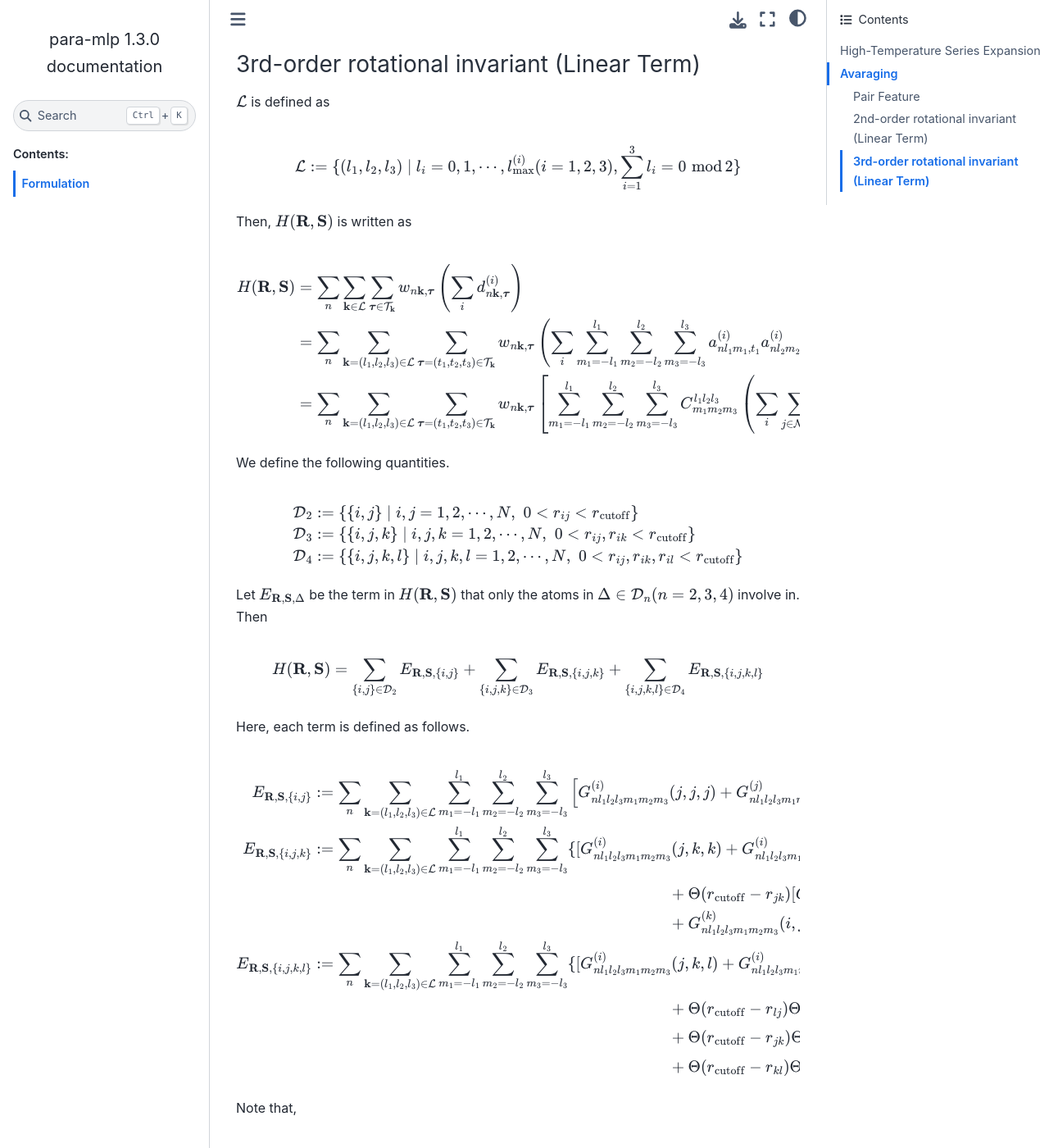
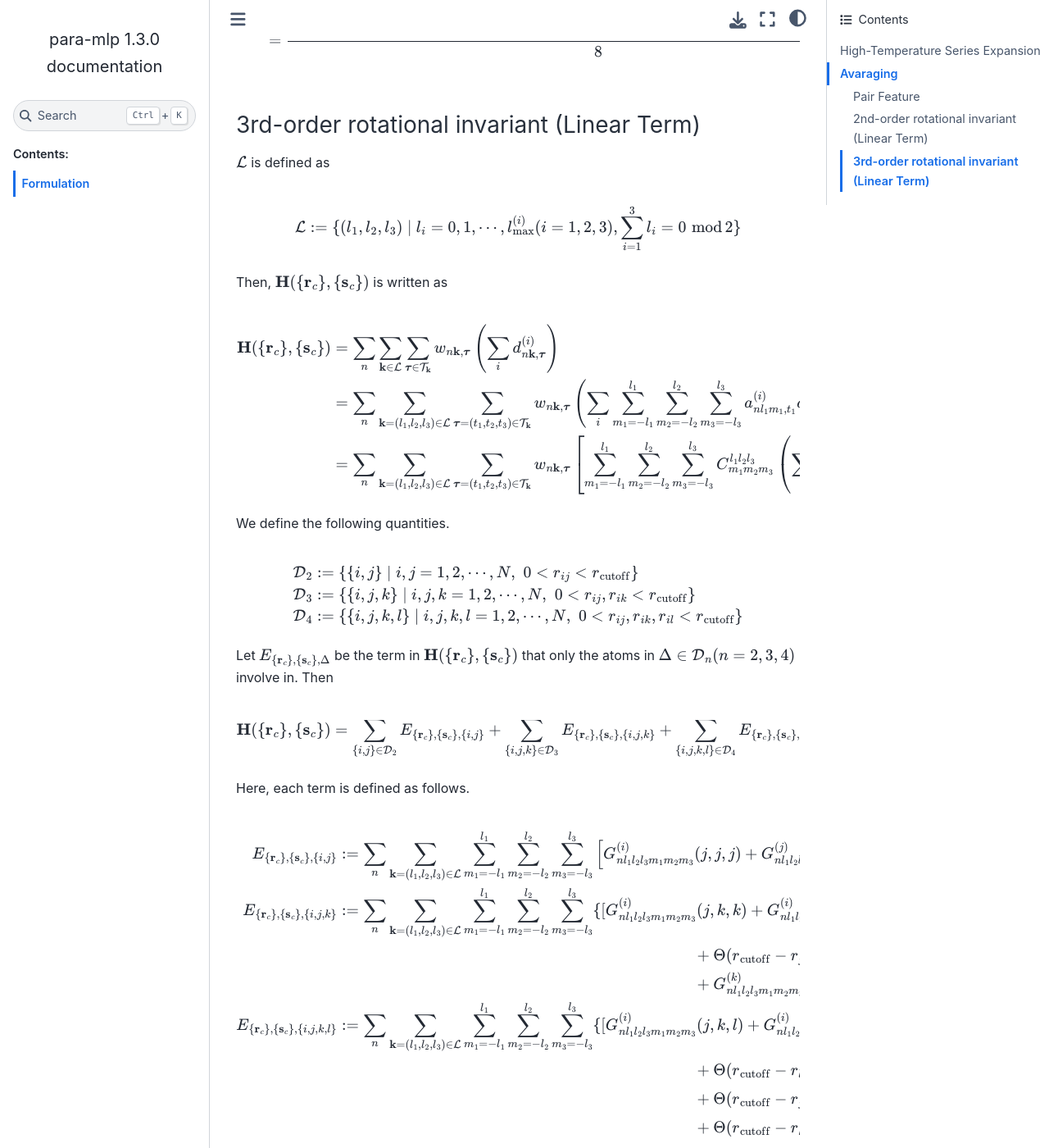
Before and after one commit to t-iwamura/para-mlp, a Sphinx documentation site: the page built from docs/formulation.md, in a window 1280 px wide and 1400 px high, scrolled down 4296 px. Shown: the whole window at 82% size. Built offline with Sphinx 7.4.7 and the Sphinx Book theme 1.1.4, drawn with Linux system fonts in a browser that asks for light colours; some of the changed text lies outside the part shown.

Commit message:
Fix notation in docs/formulation.md

````diff
--- a/docs/formulation.md
+++ b/docs/formulation.md
@@ -2,64 +2,69 @@
 
 ## High-Temperature Series Expansion
 
-Let $H(\mathbf{R}, \mathbf{S})$ be the total energy of given atomic and spin configuration.
+Let $\mathbf{H}(\{\mathbf{r}_{i}\}, \{\mathbf{s}_{i}\})$ be the total energy of given atomic and spin configuration.
 
 \begin{align*}
-    Z = \sum_{\mathbf{S}} \exp(-\beta H(\mathbf{R}, \mathbf{S}))
+    Z = \sum_{\{\mathbf{s}_{i}\}} \exp(-\beta \,\mathbf{H}(\{\mathbf{r}_{i}\}, \{\mathbf{s}_{i}\}))
 \end{align*}
 
 We expand the partition function with the Taylor series around $\beta = 0$.
 
 ```{math}
 :label: eq_1st_expansion
-    Z &= \sum_{\mathbf{S}} \left( 1 - \beta H(\mathbf{R}, \mathbf{S}) +
-        \frac{\beta^{2} H^{2}(\mathbf{R}, \mathbf{S})}{2!} + \cdots +
-        \frac{(- \beta)^{n}H^{n}(\mathbf{R}, \mathbf{S})}{n!} + \cdots + \right) \\
-    &= Z_{0}\left( 1 - \beta <H>_{0} + \frac{\beta^{2} <H^{2}>_{0}}{2} + \cdots \right)
+    Z &= \sum_{\{\mathbf{s}_{i}\}} \left( 1 - \beta \,\mathbf{H}(\{\mathbf{r}_{i}\}, \{\mathbf{s}_{i}\}) +
+        \frac{\beta^{2} \,\mathbf{H}^{2}(\{\mathbf{r}_{i}\}, \{\mathbf{s}_{i}\})}{2!} + \cdots +
+        \frac{(- \beta)^{n}\,\mathbf{H}^{n}(\{\mathbf{r}_{i}\}, \{\mathbf{s}_{i}\})}{n!} + \cdots + \right) \\
+    &= Z_{0}\left( 1 - \beta \langle \mathbf{H} \rangle_{0} +
+        \frac{\beta^{2} \langle \mathbf{H}^{2}\rangle_{0}}{2} + \cdots \right)
 ```
 
-$Z_{0}$ and $<H^{n}>_{0}$ are defined as
+$Z_{0}$ and $\langle \mathbf{H}^{n}\rangle_{0}$ are defined as
 
 \begin{gather*}
-    Z_{0} := \sum_{\mathbf{S}} 1 \\
-    <H^{n}>_{0} := \frac{\sum_{\mathbf{S}} H^{n}(\mathbf{R}, \mathbf{S})}{Z_{0}}
+    Z_{0} := \sum_{\{\mathbf{s}_{i}\}} 1 \\
+    \langle \mathbf{H}^{n}\rangle_{0} := \frac{\sum_{\{\mathbf{s}_{i}\}} \mathbf{H}^{n}(\{\mathbf{r}_{i}\}, \{\mathbf{s}_{i}\})}{Z_{0}}
 \end{gather*}
 
 We substitute equation {eq}`eq_1st_expansion` for $\ln Z$ and expand $\ln (1 + x)$.
 Then, we obtain the following equation.
 
 \begin{align*}
-    \ln Z &= \ln Z_{0} + \left( - \beta <H>_{0} + \frac{\beta^{2} <H^{2}>_{0}}{2} + \cdots \right)
-        - \frac{1}{2} \left( - \beta <H>_{0} + \frac{\beta^{2} <H^{2}>_{0}}{2} + \cdots \right)^{2}
+    \ln Z &= \ln Z_{0} + \left( - \beta \langle \mathbf{H} \rangle_{0}
+        + \frac{\beta^{2} \langle \mathbf{H}^{2} \rangle_{0}}{2} + \cdots \right)
+        - \frac{1}{2} \left( - \beta \langle \mathbf{H} \rangle_{0}
+        + \frac{\beta^{2} \langle \mathbf{H}^{2} \rangle_{0}}{2} + \cdots \right)^{2}
         + \cdots \\
-    &= \ln Z_{0} - \beta <H>_{0} + \frac{\beta^{2}}{2} \left( <H^{2}>_{0} - <H>_{0}^{2} \right)
+    &= \ln Z_{0} - \beta \langle \mathbf{H} \rangle_{0}
+        + \frac{\beta^{2}}{2} \left( \langle \mathbf{H}^{2}\rangle_{0}
+        - \langle \mathbf{H} \rangle_{0}^{2} \right)
         + \mathcal{O}(\beta^{3}) \\
-    &= \ln Z_{0} - \beta <H>_{0} + \mathcal{O}(\beta^{2})
+    &= \ln Z_{0} - \beta \langle \mathbf{H} \rangle_{0} + \mathcal{O}(\beta^{2})
 \end{align*}
 
 Therefore, the Helmholtz free energy of the paramagnetic system at high temperature is written as
 
 \begin{align*}
     F &= - \beta^{-1} \ln Z \\
-    &= - \beta^{-1} \ln Z_{0} + <H>_{0} + \mathcal{O}(\beta)
+    &= - \beta^{-1} \ln Z_{0} + \langle \mathbf{H} \rangle_{0} + \mathcal{O}(\beta)
 \end{align*}
 
 ## Avaraging
 
 ### Pair Feature
 
-We denote the total energy of given atomic configuration $\mathbf{R}$ and
-spin configuration $\mathbf{S}$ by $H(\mathbf{R}, \mathbf{S})$.
+We denote the total energy of given atomic configuration $\{\mathbf{r}_{c}\}$ and
+spin configuration $\{\mathbf{s}_{c}\}$ by $\mathbf{H}(\{\mathbf{r}_{c}\}, \{\mathbf{s}_{c}\})$.
 
 \begin{align*}
-    H(\mathbf{R}, \mathbf{S}) &= \sum_{n} \sum_{t} w_{n, t} \left(\sum_{i} d_{n, t}^{(i)} \right)\\
+    \mathbf{H}(\{\mathbf{r}_{c}\}, \{\mathbf{s}_{c}\}) &= \sum_{n} \sum_{t} w_{n, t} \left(\sum_{i} d_{n, t}^{(i)} \right)\\
         &= \sum_{n} \sum_{t} w_{n, t} \left( \sum_{i} \sum_{j \in \mathcal{N}_{i, t}} f_{n}(r_{ij}) \right)
 \end{align*}
 
 Here, $\mathcal{N}_{i, t}$ is defined as
 
 \begin{align*}
-    \mathcal{N}_{i, t} := \left\{ j \mid j = 1, 2, \cdots, N,\,r_{ij} \le r_{\mathrm{cutoff}}, \{s_{i}, s_{j}\} = t \right\}
+    \mathcal{N}_{i, t} := \left\{ j  = 1, 2, \cdots, N \mid j \neq i, r_{ij} \le r_{\mathrm{cutoff}}, \{s_{i}, s_{j}\} = t \right\}
 \end{align*}
 
 $N$ is the total number of atoms in the unitcell.
@@ -68,19 +73,19 @@ $N$ is the total number of atoms in the unitcell.
     \mathcal{D}_{2} := \left\{ \{i, j\} \mid 1 \le i, j \le N ,\, r_{ij} \le r_{\mathrm{cutoff}} \right\}
 \end{align*}
 
-Let $E_{\mathbf{R}, \mathbf{S}, \{i, j\}}$ be the term in $H(\mathbf{R}, \mathbf{S})$ that only the atom $i$ and the atom $j$ involve in. Then,
+Let $E_{\{\mathbf{r}_{c}\}, \{\mathbf{s}_{c}\}, \{i, j\}}$ be the term in $\mathbf{H}(\{\mathbf{r}_{c}\}, \{\mathbf{s}_{c}\})$ that only the atom $i$ and the atom $j$ involve in. Then,
 
 \begin{gather*}
-    H(\mathbf{R}, \mathbf{S}) = \sum_{\{i, j\} \in \mathcal{D}} E_{\mathbf{R}, \mathbf{S}, \{i, j\}} \\
-    E_{\mathbf{R}, \mathbf{S}, \{i, j\}} = \sum_{n} w_{n,\{s_{i},s_{j}\}} \left( f_{n}(r_{ij}) + f_{n}(r_{ji}) \right)
+    \mathbf{H}(\{\mathbf{r}_{c}\}, \{\mathbf{s}_{c}\}) = \sum_{\{i, j\} \in \mathcal{D}_{2}} E_{\{\mathbf{r}_{c}\}, \{\mathbf{s}_{c}\}, \{i, j\}} \\
+    E_{\{\mathbf{r}_{c}\}, \{\mathbf{s}_{c}\}, \{i, j\}} = \sum_{n} w_{n,\{s_{i},s_{j}\}} \left( f_{n}(r_{ij}) + f_{n}(r_{ji}) \right)
 \end{gather*}
 
-Therefore, $<H>_{0}$ is written as
+Therefore, $\langle \mathbf{H} \rangle_{0}$ is written as
 
 \begin{align*}
-    <H>_{0} &= \sum_{\mathbf{S}} H(\mathbf{R}, \mathbf{S}) \\
-    &= \sum_{\{i, j\} \in \mathcal{D}_{2}} \left( \sum_{\mathbf{S}} E_{\mathbf{R}, \mathbf{S}, \{i, j\}} \right) \\
-    &= \sum_{\{i, j\} \in \mathcal{D}_{2}} \sum_{n} \left( \sum_{\mathbf{S}} w_{n, \{s_{i}, s_{j}\}}(f_{n}(r_{ij})
+    \langle \mathbf{H} \rangle_{0} &= \sum_{\{\mathbf{s}_{c}\}} \mathbf{H}(\{\mathbf{r}_{c}\}, \{\mathbf{s}_{c}\}) \\
+    &= \sum_{\{i, j\} \in \mathcal{D}_{2}} \left( \sum_{\{\mathbf{s}_{c}\}} E_{\{\mathbf{r}_{c}\}, \{\mathbf{s}_{c}\}, \{i, j\}} \right) \\
+    &= \sum_{\{i, j\} \in \mathcal{D}_{2}} \sum_{n} \left( \sum_{\{\mathbf{s}_{c}\}} w_{n, \{s_{i}, s_{j}\}}(f_{n}(r_{ij})
         + f_{n}(r_{ji}))) \right) \\
     &= \sum_{\{i, j\} \in \mathcal{D}_{2}} \sum_{n} \tilde{w}_{n} \left[ f_{n}(r_{ij}) + f_{n}(r_{ji}) \right] \\
     &= \sum_{n} \tilde{w}_{n} \left[ \sum_{\{i, j\} \in \mathcal{D}_{2}} \left( f_{n}(r_{ij}) + f_{n}(r_{ji}) \right) \right] \\
@@ -98,7 +103,7 @@ $\tilde{w}_{n}$ can be calculated as follows
 ### 2nd-order rotational invariant (Linear Term)
 
 \begin{align*}
-    H(\mathbf{R}, \mathbf{S}) &= \sum_{n} \sum_{l=0}^{l^{(2)}_{\mathrm{max}}} \sum_{\mathbf{\tau} \in \mathcal{T}} w_{nl, \mathbf{\tau}}
+    \mathbf{H}(\{\mathbf{r}_{c}\}, \{\mathbf{s}_{c}\}) &= \sum_{n} \sum_{l=0}^{l^{(2)}_{\mathrm{max}}} \sum_{\mathbf{\tau} \in \mathcal{T}} w_{nl, \mathbf{\tau}}
         \left( \sum_{i} d_{nl,\, \mathbf{\tau}}^{(i)} \right) \\
     &= \sum_{n} \sum_{l=0}^{l^{(2)}_{\mathrm{max}}} \sum_{\mathbf{\tau}=(t_{1}, t_{2}) \in \mathcal{T}} w_{nl,\mathbf{\tau}} \left( \sum_{i} \sum_{m_{1}=-l}^{l} \sum_{m_{2}=-l}^{l} a_{nlm_{1},t_{1}}^{(i)} a_{nlm_{2},t_{2}}^{(i)} \right) \\
     &= \sum_{n} \sum_{l=0}^{l^{(2)}_{\mathrm{max}}} \sum_{\mathbf{\tau}=(t_{1}, t_{2}) \in \mathcal{T}} w_{nl,\, t_{1} t_{2}}
@@ -113,21 +118,21 @@ We define the following quantities.
         0 < r_{ij}, r_{ik} < r_{\mathrm{cutoff}}\}
 \end{align*}
 
-Let $E_{\mathbf{R}, \mathbf{S}, \Delta}$ be the term in $H(\mathbf{R}, \mathbf{S})$ that only the atoms
+Let $E_{\{\mathbf{r}_{c}\}, \{\mathbf{s}_{c}\}, \Delta}$ be the term in $\mathbf{H}(\{\mathbf{r}_{c}\}, \{\mathbf{s}_{c}\})$ that only the atoms
 in $\Delta \in \mathcal{D}_{n}(n = 2, 3)$ involve in. Then
 
 \begin{align*}
-    H(\mathbf{R}, \mathbf{S}) &= \sum_{\{i, j\} \in \mathcal{D}_{2}} E_{\mathbf{R}, \mathbf{S}, \{i, j\}}
-        + \sum_{\{i, j, k\} \in \mathcal{D}_{3}} E_{\mathbf{R}, \mathbf{S}, \{i, j, k\}} \\
+    \mathbf{H}(\{\mathbf{r}_{c}\}, \{\mathbf{s}_{c}\}) &= \sum_{\{i, j\} \in \mathcal{D}_{2}} E_{\{\mathbf{r}_{c}\}, \{\mathbf{s}_{c}\}, \{i, j\}}
+        + \sum_{\{i, j, k\} \in \mathcal{D}_{3}} E_{\{\mathbf{r}_{c}\}, \{\mathbf{s}_{c}\}, \{i, j, k\}} \\
 \end{align*}
 
 Here, each term is defined as follows.
 \begin{align*}
-    E_{\mathbf{R}, \mathbf{S}, \{i, j\}} & := \sum_{n} \sum_{l=0}^{l^{(2)}_{\mathrm{max}}}
+    E_{\{\mathbf{r}_{c}\}, \{\mathbf{s}_{c}\}, \{i, j\}} & := \sum_{n} \sum_{l=0}^{l^{(2)}_{\mathrm{max}}}
         \sum_{m_{1}=-l}^{l} \sum_{m_{2}=-l}^{l}
         \left[ G^{(i)}_{nlm_{1}m_{2}}(j, j)
         + G^{(j)}_{nlm_{1}m_{2}}(i, i) \right] \\
-    E_{\mathbf{R}, \mathbf{S}, \{i, j, k\}} & := \sum_{n} \sum_{l=0}^{l^{(2)}_{\mathrm{max}}}
+    E_{\{\mathbf{r}_{c}\}, \{\mathbf{s}_{c}\}, \{i, j, k\}} & := \sum_{n} \sum_{l=0}^{l^{(2)}_{\mathrm{max}}}
         \sum_{m_{1}=-l}^{l} \sum_{m_{2}=-l}^{l} \left\{
         \left[ G^{(i)}_{nlm_{1}m_{2}}(j, k)
         + G^{(i)}_{nlm_{1}m_{2}}(k, j) \right] + \Theta (r_{\mathrm{cutoff}} - r_{jk})
@@ -146,12 +151,12 @@ Note that,
         f_{n}(r_{iy})Y_{lm_{2}}(\hat{\mathbf{r}}_{iy}) \\
 \end{align*}
 
-Therefore, $<H>_{0}$ is written as
+Therefore, $\langle \mathbf{H} \rangle_{0}$ is written as
 
 \begin{align*}
-    <H>_{0} &= \sum_{\mathbf{S}} H(\mathbf{R}, \mathbf{S}) \\
-        &= \sum_{\{i,j\} \in \mathcal{D}_{2}} \left( \sum_{\mathbf{S}} E_{\mathbf{R},\mathbf{S},\{i,j\}} \right)
-            + \sum_{\{i,j,k\} \in \mathcal{D}_{3}} \left( \sum_{\mathbf{S}} E_{\mathbf{R},\mathbf{S},\{i,j,k\}} \right) \\
+    \langle \mathbf{H} \rangle_{0} &= \sum_{\{\mathbf{s}_{c}\}} \mathbf{H}(\{\mathbf{r}_{c}\}, \{\mathbf{s}_{c}\}) \\
+        &= \sum_{\{i,j\} \in \mathcal{D}_{2}} \left( \sum_{\{\mathbf{s}_{c}\}} E_{\{\mathbf{r}_{c}\}, \{\mathbf{s}_{c}\},\{i,j\}} \right)
+            + \sum_{\{i,j,k\} \in \mathcal{D}_{3}} \left( \sum_{\{\mathbf{s}_{c}\}} E_{\{\mathbf{r}_{c}\}, \{\mathbf{s}_{c}\},\{i,j,k\}} \right) \\
         &= \sum_{\{i,j\} \in \mathcal{D}_{2}} \sum_{n} \sum^{l^{(2)}_{\mathrm{max}}}_{l=0}
             \sum_{m_{1}=-l}^{l} \sum_{m_{2}=-l}^{l} \tilde{w}^{(2)}_{nl}
             \left( F_{nlm_{1}m_{2}}^{(i)}(j, j) + F_{nlm_{1}m_{2}}^{(j)}(i, i) \right) \\
@@ -177,10 +182,10 @@ $\mathcal{L}$ is defined as
     \mathcal{L} := \{ (l_{1}, l_{2}, l_{3}) \mid l_{i} = 0, 1, \cdots, l^{(i)}_{\mathrm{max}}(i = 1, 2, 3), \sum_{i=1}^{3} l_{i} = 0\,\, \mathrm{mod}\, 2 \}
 \end{align*}
 
-Then, $H(\mathbf{R}, \mathbf{S})$ is written as
+Then, $\mathbf{H}(\{\mathbf{r}_{c}\}, \{\mathbf{s}_{c}\})$ is written as
 
 \begin{align*}
-    H(\mathbf{R}, \mathbf{S}) &= \sum_{n} \sum_{\mathbf{k} \in \mathcal{L}}
+    \mathbf{H}(\{\mathbf{r}_{c}\}, \{\mathbf{s}_{c}\}) &= \sum_{n} \sum_{\mathbf{k} \in \mathcal{L}}
         \sum_{\boldsymbol{\tau} \in \mathcal{T}_{\mathbf{k}}} w_{n\mathbf{k}, \boldsymbol{\tau}}
         \left( \sum_{i} d^{(i)}_{n\mathbf{k}, \boldsymbol{\tau}} \right) \\
     &= \sum_{n} \sum_{\mathbf{k} = (l_{1}, l_{2}, l_{3}) \in \mathcal{L}}
@@ -210,23 +215,23 @@ We define the following quantities.
 \end{align*}
 
 
-Let $E_{\mathbf{R}, \mathbf{S}, \Delta}$ be the term in $H(\mathbf{R}, \mathbf{S})$ that only the atoms
+Let $E_{\{\mathbf{r}_{c}\}, \{\mathbf{s}_{c}\}, \Delta}$ be the term in $\mathbf{H}(\{\mathbf{r}_{c}\}, \{\mathbf{s}_{c}\})$ that only the atoms
 in $\Delta \in \mathcal{D}_{n}(n = 2, 3, 4)$ involve in. Then
 
 \begin{align*}
-    H(\mathbf{R}, \mathbf{S}) &= \sum_{\{i, j\} \in \mathcal{D}_{2}} E_{\mathbf{R}, \mathbf{S}, \{i, j\}}
-        + \sum_{\{i, j, k\} \in \mathcal{D}_{3}} E_{\mathbf{R}, \mathbf{S}, \{i, j, k\}}
-        + \sum_{\{i, j, k, l\} \in \mathcal{D}_{4}} E_{\mathbf{R}, \mathbf{S}, \{i, j, k, l\}} \\
+    \mathbf{H}(\{\mathbf{r}_{c}\}, \{\mathbf{s}_{c}\}) &= \sum_{\{i, j\} \in \mathcal{D}_{2}} E_{\{\mathbf{r}_{c}\}, \{\mathbf{s}_{c}\}, \{i, j\}}
+        + \sum_{\{i, j, k\} \in \mathcal{D}_{3}} E_{\{\mathbf{r}_{c}\}, \{\mathbf{s}_{c}\}, \{i, j, k\}}
+        + \sum_{\{i, j, k, l\} \in \mathcal{D}_{4}} E_{\{\mathbf{r}_{c}\}, \{\mathbf{s}_{c}\}, \{i, j, k, l\}} \\
 \end{align*}
 
 Here, each term is defined as follows.
 \begin{align*}
-    E_{\mathbf{R}, \mathbf{S}, \{i, j\}} & := \sum_{n} \sum_{\mathbf{k}=(l_{1}, l_{2}, l_{3}) \in \mathcal{L}}
+    E_{\{\mathbf{r}_{c}\}, \{\mathbf{s}_{c}\}, \{i, j\}} & := \sum_{n} \sum_{\mathbf{k}=(l_{1}, l_{2}, l_{3}) \in \mathcal{L}}
         \sum_{m_{1}=-l_{1}}^{l_{1}} \sum_{m_{2}=-l_{2}}^{l_{2}}
         \sum_{m_{3}=-l_{3}}^{l_{3}}
         \left[ G^{(i)}_{nl_{1}l_{2}l_{3}m_{1}m_{2}m_{3}}(j, j, j)
         + G^{(j)}_{nl_{1}l_{2}l_{3}m_{1}m_{2}m_{3}}(i, i, i) \right] \\
-    E_{\mathbf{R}, \mathbf{S}, \{i, j, k\}} & := \sum_{n} \sum_{\mathbf{k}=(l_{1}, l_{2}, l_{3}) \in \mathcal{L}}
+    E_{\{\mathbf{r}_{c}\}, \{\mathbf{s}_{c}\}, \{i, j, k\}} & := \sum_{n} \sum_{\mathbf{k}=(l_{1}, l_{2}, l_{3}) \in \mathcal{L}}
         \sum_{m_{1}=-l_{1}}^{l_{1}} \sum_{m_{2}=-l_{2}}^{l_{2}}
         \sum_{m_{3}=-l_{3}}^{l_{3}} \{
         [ G^{(i)}_{nl_{1}l_{2}l_{3}m_{1}m_{2}m_{3}}(j, k, k)
@@ -248,7 +253,7 @@ Here, each term is defined as follows.
         + G^{(k)}_{nl_{1}l_{2}l_{3}m_{1}m_{2}m_{3}}(j, i, i)
         + G^{(k)}_{nl_{1}l_{2}l_{3}m_{1}m_{2}m_{3}}(i, j, i)
         + G^{(k)}_{nl_{1}l_{2}l_{3}m_{1}m_{2}m_{3}}(i, i, j) ]\} \\
-    E_{\mathbf{R}, \mathbf{S}, \{i, j, k, l\}} & := \sum_{n}
+    E_{\{\mathbf{r}_{c}\}, \{\mathbf{s}_{c}\}, \{i, j, k, l\}} & := \sum_{n}
         \sum_{\mathbf{k}=(l_{1}, l_{2}, l_{3}) \in \mathcal{L}} \sum_{m_{1}=-l_{1}}^{l_{1}}
         \sum_{m_{2}=-l_{2}}^{l_{2}} \sum_{m_{3}=-l_{3}}^{l_{3}}
         \{[ G^{(i)}_{nl_{1}l_{2}l_{3}m_{1}m_{2}m_{3}}(j, k, l)
@@ -291,11 +296,11 @@ Note that,
         f_{n}(r_{iy})Y_{l_{2}m_{2}}(\hat{\mathbf{r}}_{iy}) f_{n}(r_{iz})Y_{l_{3}m_{3}}(\hat{\mathbf{r}}_{iz}) \\
 \end{align*}
 
-Therefore, $<H>_{0}$ is written as
+Therefore, $\langle \mathbf{H} \rangle_{0}$ is written as
 
 \begin{align*}
-    <H>_{0} &= \sum_{\mathbf{S}} H(\mathbf{R}, \mathbf{S}) \\
-        &= \sum_{\{i,j\} \in \mathcal{D}_{2}} \left( \sum_{\mathbf{S}} E_{\mathbf{R},\mathbf{S},\{i,j\}} \right)
-            + \sum_{\{i,j,k\} \in \mathcal{D}_{3}} \left( \sum_{\mathbf{S}} E_{\mathbf{R},\mathbf{S},\{i,j,k\}} \right)
-            + \sum_{\{i,j,k,l\} \in \mathcal{D}_{4}} \left( \sum_{\mathbf{S}} E_{\mathbf{R},\mathbf{S},\{i,j,k,l\}} \right)
+    \langle \mathbf{H} \rangle_{0} &= \sum_{\{\mathbf{s}_{c}\}} \mathbf{H}(\{\mathbf{r}_{c}\}, \{\mathbf{s}_{c}\}) \\
+        &= \sum_{\{i,j\} \in \mathcal{D}_{2}} \left( \sum_{\{\mathbf{s}_{c}\}} E_{\{\mathbf{r}_{c}\}, \{\mathbf{s}_{c}\} ,\{i,j\}} \right)
+            + \sum_{\{i,j,k\} \in \mathcal{D}_{3}} \left( \sum_{\{\mathbf{s}_{c}\}} E_{\{\mathbf{r}_{c}\}, \{\mathbf{s}_{c}\}, \{i,j,k\}} \right)
+            + \sum_{\{i,j,k,l\} \in \mathcal{D}_{4}} \left( \sum_{\{\mathbf{s}_{c}\}} E_{\{\mathbf{r}_{c}\}, \{\mathbf{s}_{c}\}, \{i,j,k,l\}} \right)
 \end{align*}
````
